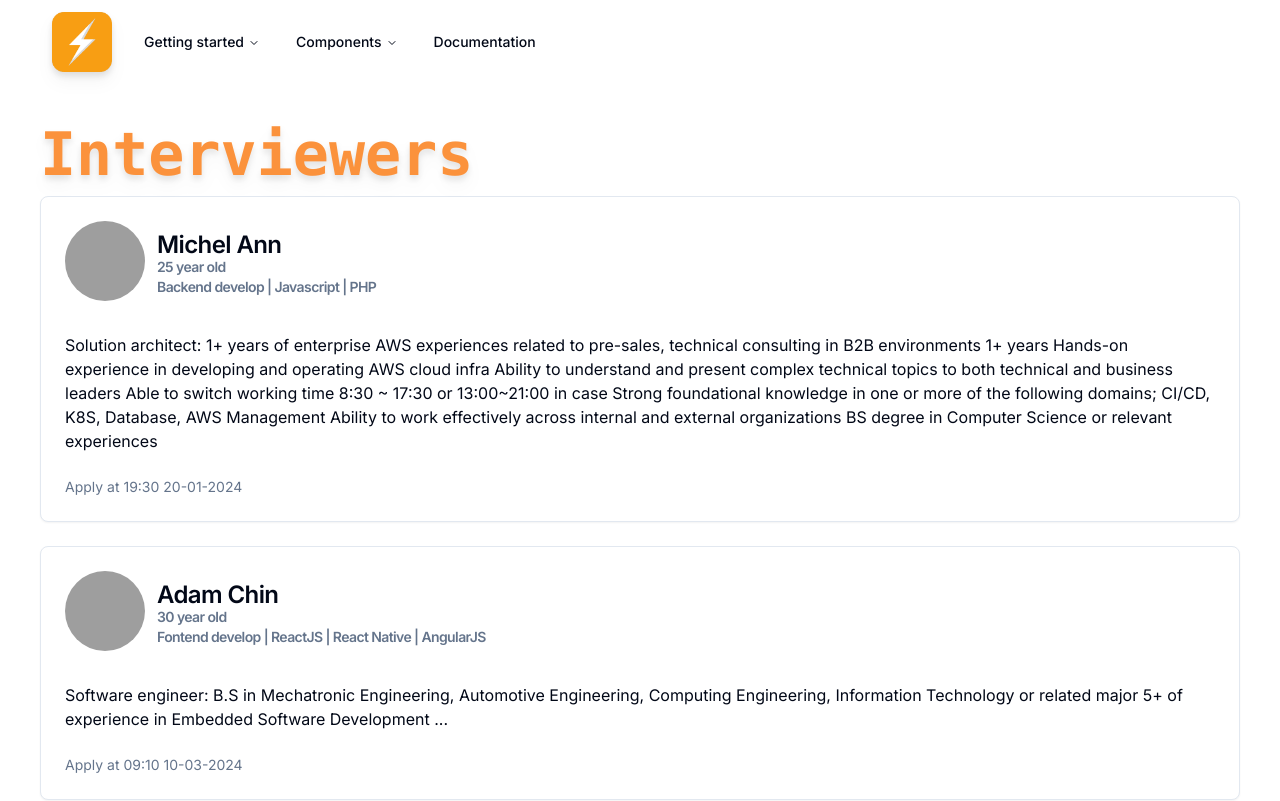
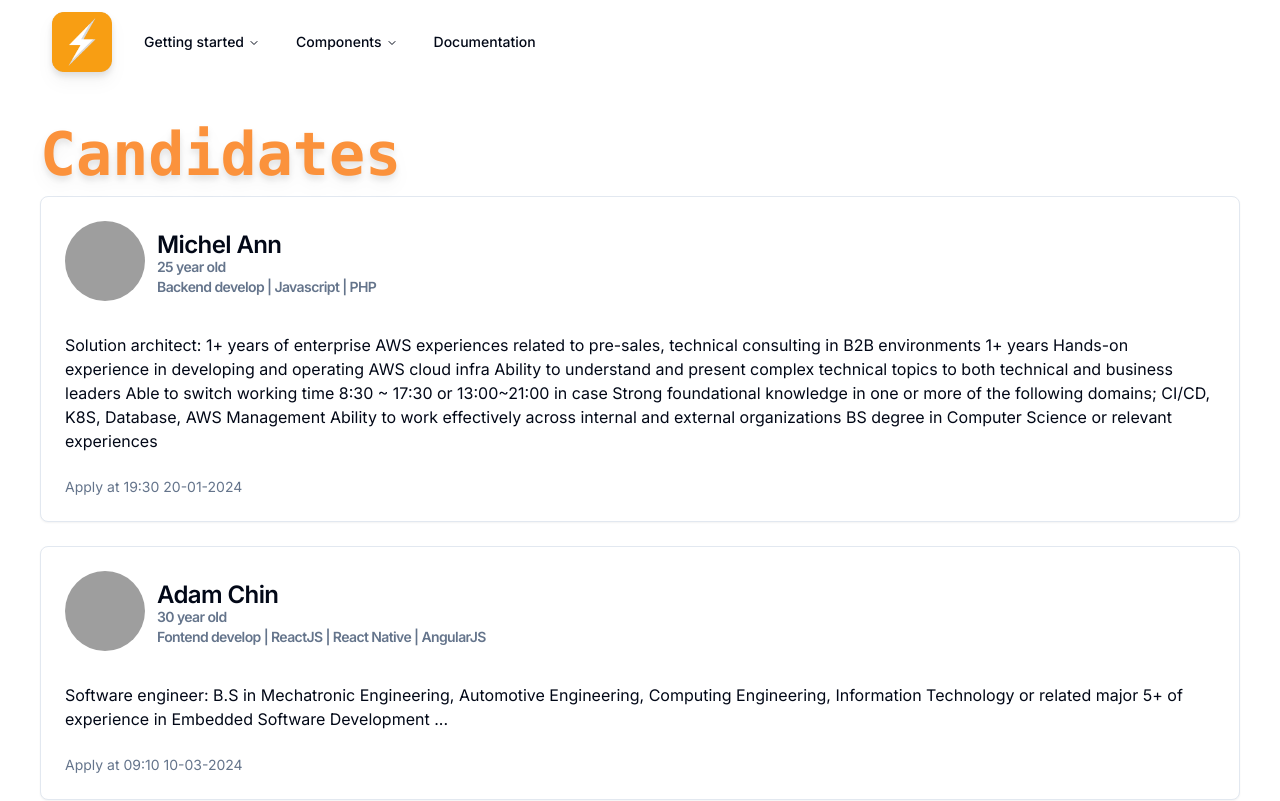
Before and after one commit to getsieutoc/syva, a Next.js app: page / in a window 1280 px wide. Shown: the top 801 px of the page. Built offline with nearby package versions, Linux system fonts and the light colour scheme; grey boxes are pictures that could not be loaded.

Commit message:
change name component to Interviewer to Candidate

```diff
--- a/app/[interviewer-id]/page.tsx
+++ b/app/[interviewer-id]/page.tsx
@@ -1,4 +1,4 @@
-import { InterviewUserByID, Navbar } from '@/components/client';
+import { CandidateUserByID, Navbar } from '@/components/client';
 
 type InterviewerUserTypes = {
   params: {
@@ -11,7 +11,7 @@ export default function InterviewUser(props: InterviewerUserTypes) {
     <main className="px-10">
       <Navbar />
       <div className="my-10" />
-      <InterviewUserByID id={params['interviewer-id']} />
+      <CandidateUserByID id={params['interviewer-id']} />
     </main>
   );
 }
--- a/app/page.tsx
+++ b/app/page.tsx
@@ -1,11 +1,11 @@
-import { InterviewerList, Navbar } from '@/components/client';
+import { CandidateList, Navbar } from '@/components/client';
 
 export default function Home() {
   return (
     <main className="px-10">
       <Navbar />
       <div className="my-10" />
-      <InterviewerList />
+      <CandidateList />
     </main>
   );
 }
--- a/components/client/Interviewer/interviewUser/index.tsx
+++ b/components/client/Interviewer/Candidate/index.tsx
@@ -3,7 +3,7 @@ import { LoadingInterviewerItem } from '..';
 type InterviewerUserTypes = {
   id: string;
 };
-export const InterviewUserByID = ({ id }: InterviewerUserTypes) => {
+export const CandidateUserByID = ({ id }: InterviewerUserTypes) => {
   return (
     <div>
       <LoadingInterviewerItem />
--- a/components/client/Interviewer/InterviewerList.tsx
+++ b/components/client/Interviewer/InterviewerList.tsx
@@ -1,6 +1,6 @@
-import { InterviewItem } from './InterviewItem';
+import { CandidateItem } from './InterviewItem';
 
-export type InterviewerType = {
+export type CandidateType = {
   id: string;
   name: string;
   age: string;
@@ -9,7 +9,7 @@ export type InterviewerType = {
   jobDescription: string;
   dateAplly: string;
 };
-const dataTemp: InterviewerType[] = [
+const dataTemp: CandidateType[] = [
   {
     id: 'i-1',
     name: 'Michel Ann',
@@ -56,15 +56,15 @@ const dataTemp: InterviewerType[] = [
   },
 ];
 
-export const InterviewerList = () => {
+export const CandidateList = () => {
   return (
     <div>
       <h1 className="font-mono text-6xl font-bold text-orange-400 drop-shadow-lg">
-        Interviewers
+        Candidates
       </h1>
       {dataTemp.map((item, idx) => (
         <div key={idx + item.id} className="py-3">
-          <InterviewItem item={item} />
+          <CandidateItem item={item} />
         </div>
       ))}
     </div>
--- a/components/client/Interviewer/index.ts
+++ b/components/client/Interviewer/index.ts
@@ -1,3 +1,3 @@
 export * from './InterviewerList';
 export * from './LoadingInterviewerItem';
-export * from './interviewUser';
+export * from './Candidate';
```
Also changed, not shown: components/client/Interviewer/InterviewItem.tsx (+4 -4 lines), components/client/Interviewer/Candidate/Chat.tsx (renamed from components/client/Interviewer/interviewUser/Chat.tsx), components/client/Interviewer/Candidate/DisplayVideo.tsx (renamed from components/client/Interviewer/interviewUser/DisplayVideo.tsx).
